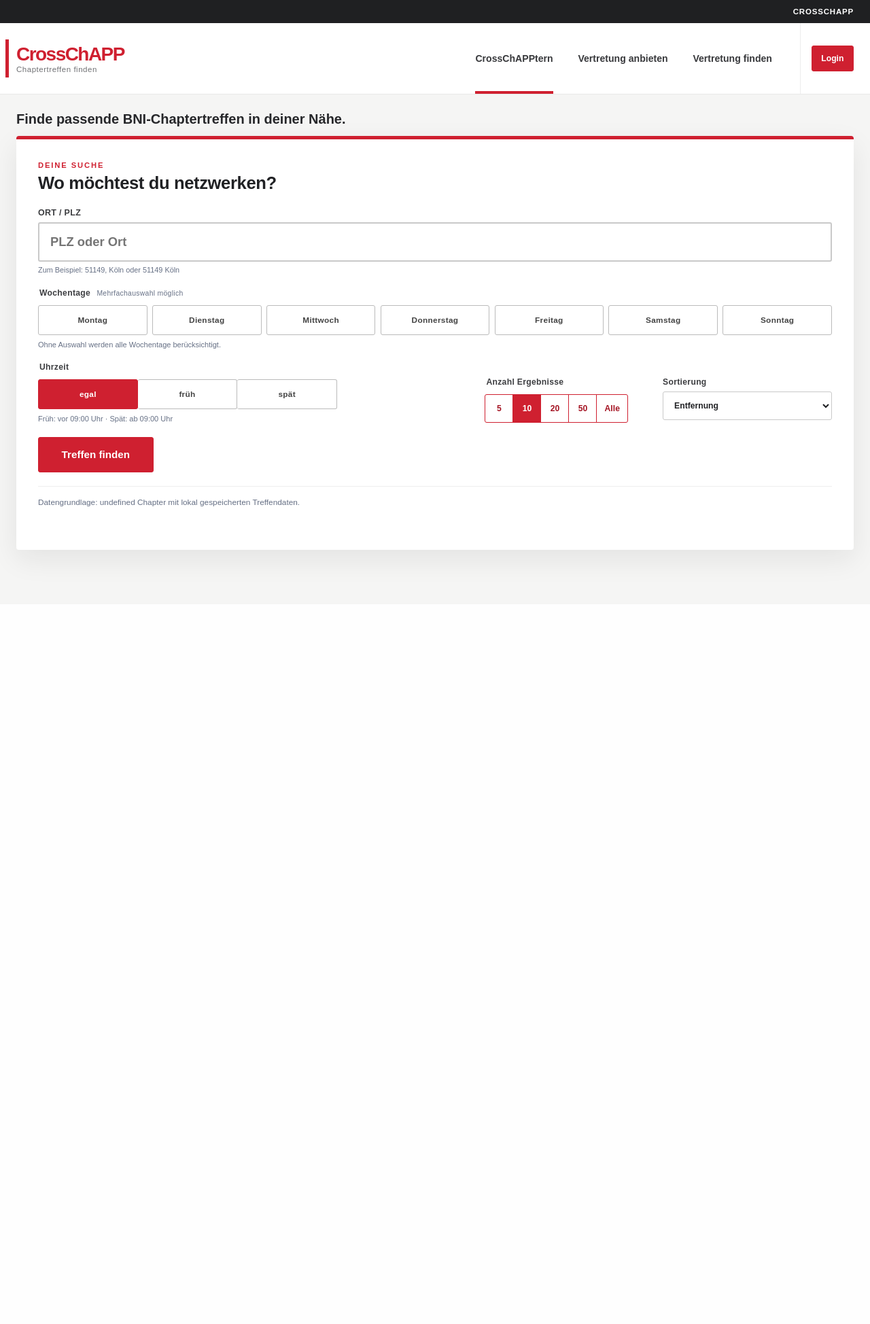
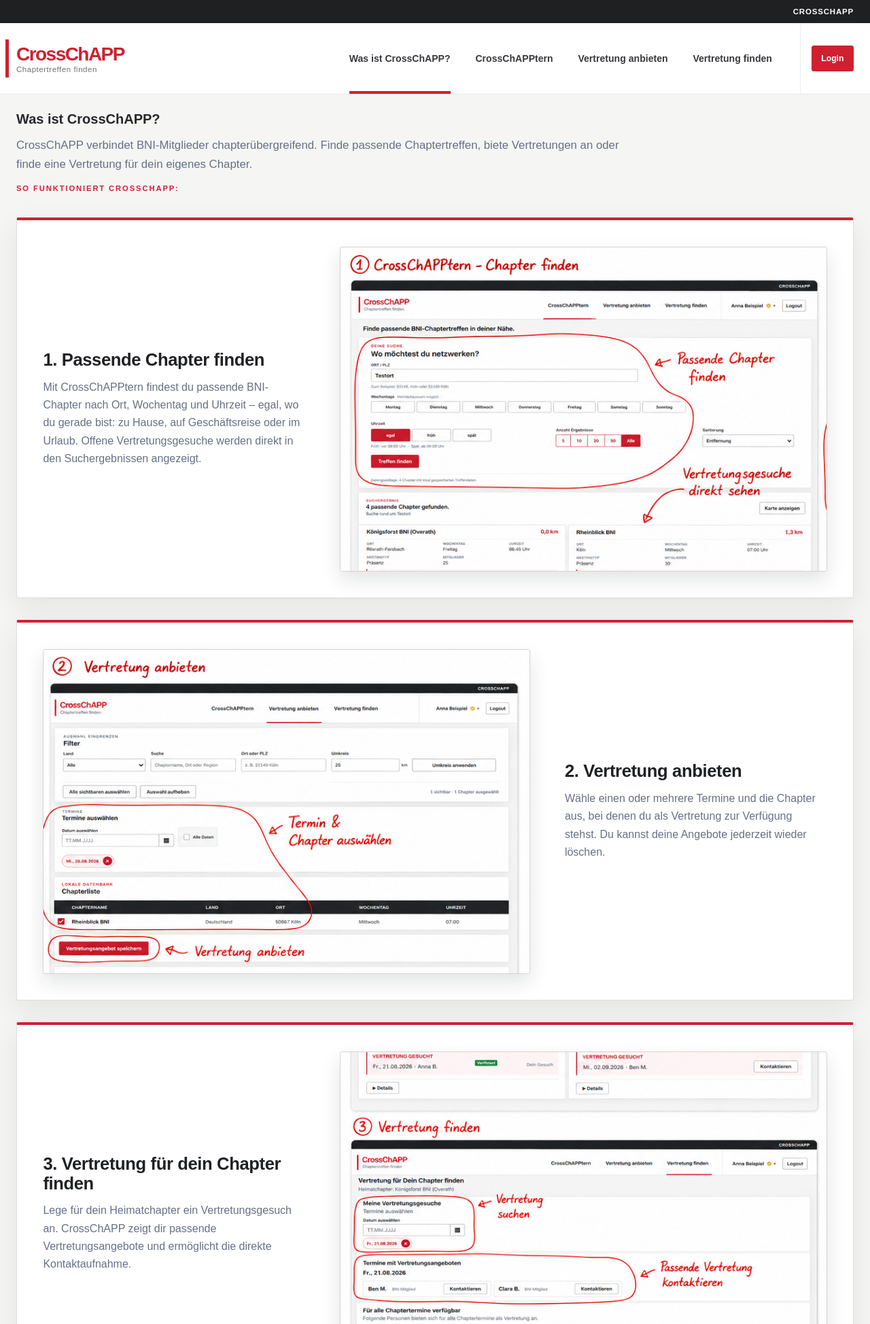
Before and after one commit to roere/CrossChAPP, a PHP site: page /?view=about in a window 1280 px wide. Shown: the top 1948 px of the page at 68% size. Before the commit the page ends 844 px from the top, so only its background shows below. Run offline with PHP 8.4, Linux system fonts and the light colour scheme; some libraries are stand-ins or nearby versions.

Commit message:
Guide-Seite für CrossChAPP ergänzen

```diff
--- a/app/assets/app.css
+++ b/app/assets/app.css
@@ -60,6 +60,8 @@ nav a.active::after { position: absolute; right: 1.15rem; bottom: 0; left: 1.15r
 .button-link:hover, .button-link:focus-visible { color: white; background: var(--bni-red-dark); }
 .representation-access-hint { display: grid; justify-items: start; gap: .8rem; }
 .representation-access-hint p { margin: 0; }
+.secondary-link { color: var(--bni-red-dark); background: white; }
+.secondary-link:hover, .secondary-link:focus-visible { color: white; }
 .account-admin { color: var(--bni-red-dark); border-color: transparent; background: transparent; }
 
 .page-hero { position: relative; overflow: hidden; padding: 3.4rem 0 5.2rem; color: white; background: linear-gradient(112deg, #27282b 0%, #35363a 65%, #4a252b 100%); }
@@ -71,6 +73,27 @@ nav a.active::after { position: absolute; right: 1.15rem; bottom: 0; left: 1.15r
 .content { position: relative; z-index: 2; margin-top: -2rem; padding-bottom: 4rem; }
 .no-hero-content { margin-top: 0; padding-top: 1.5rem; }
 .page-intro-title { margin: 0 0 .75rem; color: var(--anthracite); font-family: inherit; font-size: clamp(1rem, 2vw, 1.25rem); font-weight: 700; line-height: 1.25; letter-spacing: 0; }
+.guide-page { display: grid; gap: 2rem; }
+.guide-intro { max-width: 900px; }
+.guide-intro > p:not(.section-kicker) { margin: 0 0 1rem; color: var(--muted); font-size: 1.05rem; line-height: 1.65; }
+.guide-intro .section-kicker { color: var(--bni-red); }
+.guide-steps { display: grid; gap: 2rem; }
+.guide-step { display: grid; grid-template-columns: minmax(0, .35fr) minmax(0, .65fr); align-items: center; gap: clamp(1.5rem, 4vw, 4rem); padding: clamp(1.25rem, 3vw, 2.5rem); border: 1px solid var(--border); border-top: 4px solid var(--bni-red); border-radius: 3px; background: white; box-shadow: var(--shadow); }
+.guide-step:nth-child(even) { direction: rtl; }
+.guide-step > * { direction: ltr; }
+.guide-step-copy { position: relative; }
+.guide-step-copy h2 { margin: 0 0 .8rem; font-size: clamp(1.2rem, 2vw, 1.7rem); }
+.guide-step-copy p { margin: 0; color: var(--muted); line-height: 1.65; }
+.guide-image-button { display: block; width: 100%; min-width: 0; padding: 0; overflow: hidden; border: 1px solid #d4d4d4; border-radius: 3px; background: white; box-shadow: 0 12px 28px rgb(28 29 31 / 12%); cursor: zoom-in; }
+.guide-image-button:hover { border-color: var(--bni-red); background: white; }
+.guide-image-button:focus-visible { outline-offset: 4px; }
+.guide-image-button img { display: block; width: 100%; height: auto; }
+.guide-cta { display: grid; justify-items: start; gap: .8rem; margin: 0; }
+.guide-cta h2, .guide-cta p { margin: 0; }
+.guide-cta-actions { display: flex; flex-wrap: wrap; gap: .65rem; }
+.guide-image-dialog { width: min(1380px, calc(100% - 2rem)); }
+.guide-image-dialog-card { padding: 2.5rem 1rem 1rem; }
+.guide-image-dialog-card img { display: block; width: auto; max-width: 100%; max-height: calc(100vh - 5rem); margin: auto; object-fit: contain; }
 .page-meta { margin: -.15rem 0 .9rem; color: var(--muted); font-family: inherit; font-size: .82rem; line-height: 1.45; overflow-wrap: anywhere; }
 .panel, .table-panel { border: 1px solid var(--border); border-radius: 4px; background: var(--paper); box-shadow: var(--shadow); }
 .panel { padding: 1.5rem; }
@@ -409,6 +432,8 @@ button.danger:hover { border-color: #8f101d; background: #8f101d; }
 .representation-provider-card .contact-provider { margin-left: auto; }
 
 @media (max-width: 1180px) {
+    .header-navigation { gap: .35rem; }
+    nav a, .nav-disabled { padding-inline: .7rem; font-size: .78rem; }
     .stats { grid-template-columns: repeat(4, 1fr); }
     .column-orgid { display: none; }
     .detail-groups { grid-template-columns: repeat(2, minmax(0, 1fr)); }
@@ -438,6 +463,9 @@ button.danger:hover { border-color: #8f101d; background: #8f101d; }
 }
 
 @media (max-width: 640px) {
+    .guide-step { grid-template-columns: 1fr; gap: 1.15rem; }
+    .guide-step:nth-child(even) { direction: ltr; }
+    .guide-cta-actions { display: grid; width: 100%; }
     .account-details { grid-template-columns: 1fr; }
     .request-contact-identity { grid-template-columns: 1fr; }
     .request-contact-identity label:last-of-type { grid-column: auto; }
--- a/app/assets/site.js
+++ b/app/assets/site.js
@@ -16,6 +16,7 @@
     initializeAccountMenu();
     initializeMyAccount();
     initializePasswordChange();
+    initializeGuideImages();
     document.querySelector('#chapter-search-form')?.addEventListener('submit', searchChapters);
 
     const searchState = {
@@ -31,6 +32,19 @@
     if (document.querySelector('#home-chapter-results')) loadHomeChapters();
     const invitationForm = document.querySelector('#invitation-activation-form');
     if (invitationForm) setupInvitationActivation(invitationForm);
+
+    function initializeGuideImages() {
+        const dialog = document.querySelector('#guide-image-dialog');
+        if (!dialog) return;
+        const image = dialog.querySelector('img'); const close = dialog.querySelector('#close-guide-image'); let trigger = null;
+        const closeDialog = () => { if (dialog.open) dialog.close(); trigger?.focus(); };
+        document.querySelectorAll('[data-guide-image]').forEach(button => button.addEventListener('click', () => {
+            trigger = button; image.src = button.dataset.guideImage; image.alt = button.dataset.guideAlt || ''; dialog.showModal(); close.focus();
+        }));
+        close.addEventListener('click', closeDialog);
+        dialog.addEventListener('cancel', event => { event.preventDefault(); closeDialog(); });
+        dialog.addEventListener('click', event => { if (event.target === dialog) closeDialog(); });
+    }
 
     function selectResultLimit(event) {
         const button = event.target.closest('button[data-limit]');
--- a/app/index.php
+++ b/app/index.php
@@ -37,6 +37,7 @@ $viewParameter = (string) ($_GET['view'] ?? '');
 $returnViewParameter = (string) ($_GET['return_view'] ?? '');
 $returnView = in_array($returnViewParameter, ['crosschaptern', 'vertretung', 'vertretung-finden'], true) ? $returnViewParameter : '';
 $requestedView = isset($_GET['invite']) || isset($_GET['reset']) ? 'auth' : match ($viewParameter) {
+    'about' => 'about',
     'admin' => 'admin',
     'login', 'register', 'forgot', 'reset', 'verified', 'invite' => 'auth',
     'vertretung' => 'vertretung',
@@ -50,6 +51,7 @@ $invitationResult = $authMode === 'invite' ? InvitationFactory::create()['servic
 $verificationResult = $authMode === 'verified' ? (string) ($_SESSION['verification_result'] ?? 'invalid') : '';
 if ($authMode === 'verified') unset($_SESSION['verification_result']);
 $pageTitle = match ($requestedView) {
+    'about' => 'Was ist CrossChAPP? | CrossChAPP',
     'admin' => 'Admin | CrossChAPP',
     'vertretung' => 'Vertretung anbieten | CrossChAPP',
     'vertretung-finden' => 'Vertretung finden | CrossChAPP',
@@ -92,6 +94,7 @@ $assetVersion = static fn (string $asset): string => (string) (filemtime(__DIR__
                 </a>
                 <div class="header-navigation">
                     <nav aria-label="Hauptnavigation">
+                        <a class="<?= $requestedView === 'about' ? 'active' : '' ?>" href="/?view=about">Was ist CrossChAPP?</a>
                         <a class="<?= $requestedView === 'crosschaptern' ? 'active' : '' ?>" href="/?view=crosschaptern">CrossChAPPtern</a>
                         <a class="<?= $requestedView === 'vertretung' ? 'active' : '' ?>" href="/?view=vertretung">Vertretung anbieten</a>
                         <a class="<?= $requestedView === 'vertretung-finden' ? 'active' : '' ?>" href="/?view=vertretung-finden">Vertretung finden</a>
@@ -171,7 +174,9 @@ $assetVersion = static fn (string $asset): string => (string) (filemtime(__DIR__
     <?php endif; ?>
 
     <?php
-    if ($requestedView === 'admin') {
+    if ($requestedView === 'about') {
+        require __DIR__ . '/views/about.php';
+    } elseif ($requestedView === 'admin') {
         require $isAdmin ? __DIR__ . '/views/admin.php' : __DIR__ . '/views/login.php';
     } elseif ($requestedView === 'auth') {
         require __DIR__ . '/views/login.php';
--- /dev/null
+++ b/app/views/about.php
@@ -0,0 +1,45 @@
+<main class="shell content no-hero-content guide-page">
+    <header class="guide-intro">
+        <h1 class="page-intro-title">Was ist CrossChAPP?</h1>
+        <p>CrossChAPP verbindet BNI-Mitglieder chapterübergreifend. Finde passende Chaptertreffen, biete Vertretungen an oder finde eine Vertretung für dein eigenes Chapter.</p>
+        <p class="section-kicker">So funktioniert CrossChAPP:</p>
+    </header>
+
+    <div class="guide-steps">
+        <section class="guide-step">
+            <div class="guide-step-copy"><h2>1. Passende Chapter finden</h2><p>Mit CrossChAPPtern findest du passende BNI-Chapter nach Ort, Wochentag und Uhrzeit – egal, wo du gerade bist: zu Hause, auf Geschäftsreise oder im Urlaub. Offene Vertretungsgesuche werden direkt in den Suchergebnissen angezeigt.</p></div>
+            <button class="guide-image-button" type="button" data-guide-image="/assets/images/guide/crosschaptern-finden.png" data-guide-alt="CrossChAPPtern-Suche nach passenden BNI-Chaptern" aria-label="Screenshot zur CrossChAPPtern-Suche vergrößern"><img src="/assets/images/guide/crosschaptern-finden.png" alt="CrossChAPPtern-Suche nach passenden BNI-Chaptern"></button>
+        </section>
+        <section class="guide-step">
+            <div class="guide-step-copy"><h2>2. Vertretung anbieten</h2><p>Wähle einen oder mehrere Termine und die Chapter aus, bei denen du als Vertretung zur Verfügung stehst. Du kannst deine Angebote jederzeit wieder löschen.</p></div>
+            <button class="guide-image-button" type="button" data-guide-image="/assets/images/guide/vertretung-anbieten.png" data-guide-alt="Vertretungsangebot für ein BNI-Chapter erstellen" aria-label="Screenshot zum Vertretungsangebot vergrößern"><img src="/assets/images/guide/vertretung-anbieten.png" alt="Vertretungsangebot für ein BNI-Chapter erstellen"></button>
+        </section>
+        <section class="guide-step">
+            <div class="guide-step-copy"><h2>3. Vertretung für dein Chapter finden</h2><p>Lege für dein Heimatchapter ein Vertretungsgesuch an. CrossChAPP zeigt dir passende Vertretungsangebote und ermöglicht die direkte Kontaktaufnahme.</p></div>
+            <button class="guide-image-button" type="button" data-guide-image="/assets/images/guide/vertretung-finden.png" data-guide-alt="Vertretung für das eigene BNI-Chapter finden" aria-label="Screenshot zur Vertretungssuche vergrößern"><img src="/assets/images/guide/vertretung-finden.png" alt="Vertretung für das eigene BNI-Chapter finden"></button>
+        </section>
+        <section class="guide-step">
+            <div class="guide-step-copy"><h2>4. Verifiziertes Benutzerkonto</h2><p>Verifizierte BNI-Mitglieder werden in CrossChAPP entsprechend gekennzeichnet. Deinen Verifikationsstatus und dein Heimatchapter findest du unter ‚Mein Konto‘.</p></div>
+            <button class="guide-image-button" type="button" data-guide-image="/assets/images/guide/konto-verifiziert.png" data-guide-alt="Verifiziertes Benutzerkonto in CrossChAPP" aria-label="Screenshot zum verifizierten Benutzerkonto vergrößern"><img src="/assets/images/guide/konto-verifiziert.png" alt="Verifiziertes Benutzerkonto in CrossChAPP"></button>
+        </section>
+    </div>
+
+    <section class="panel guide-cta" aria-labelledby="guide-cta-heading">
+        <h2 id="guide-cta-heading">Bereit für CrossChAPP?</h2>
+        <?php if ($currentUser === null): ?>
+            <p>Finde passende Chaptertreffen – egal, ob in deiner Nähe, auf Geschäftsreise oder im Urlaub. Für Vertretungsangebote und eigene Vertretungsgesuche benötigst du ein Benutzerkonto.</p>
+            <div class="guide-cta-actions"><a class="button-link" href="/?view=crosschaptern">CrossChAPPtern öffnen</a><a class="button-link secondary-link" href="/?view=login">Anmelden</a></div>
+        <?php else: ?>
+            <p>Finde passende Chaptertreffen – egal, wo du gerade bist. Biete Vertretungen an oder finde eine Vertretung für dein Heimatchapter.</p>
+            <div class="guide-cta-actions"><a class="button-link" href="/?view=crosschaptern">CrossChAPPtern</a><a class="button-link secondary-link" href="/?view=vertretung">Vertretung anbieten</a><a class="button-link secondary-link" href="/?view=vertretung-finden">Vertretung finden</a></div>
+        <?php endif; ?>
+    </section>
+</main>
+
+<dialog id="guide-image-dialog" class="account-dialog guide-image-dialog" aria-modal="true" aria-labelledby="guide-image-heading">
+    <div class="account-dialog-card guide-image-dialog-card">
+        <button id="close-guide-image" type="button" class="dialog-close" aria-label="Vergrößerte Ansicht schließen">×</button>
+        <h2 id="guide-image-heading" class="sr-only">Vergrößerte Screenshot-Ansicht</h2>
+        <img src="" alt="">
+    </div>
+</dialog>
```
Also changed, not shown: tests/screenshot-fixture.php (added, +34 -0 lines), app/assets/images/guide/crosschaptern-finden.png (added), app/assets/images/guide/konto-verifiziert.png (added), app/assets/images/guide/vertretung-anbieten.png (added), app/assets/images/guide/vertretung-finden.png (added), 7 other files.
